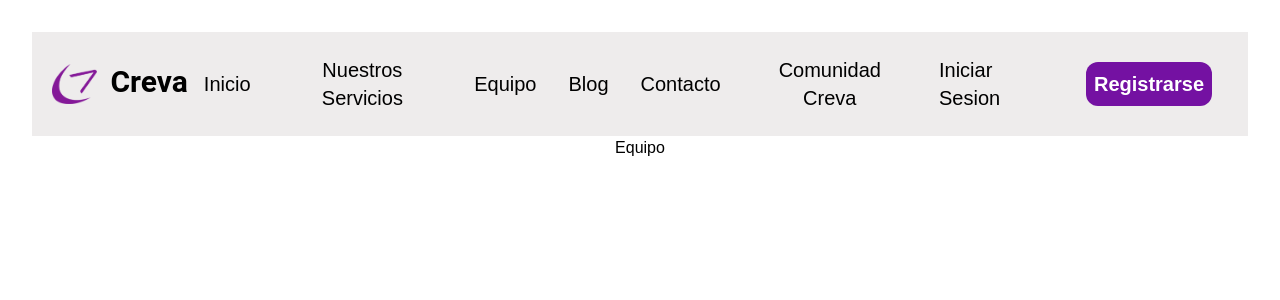
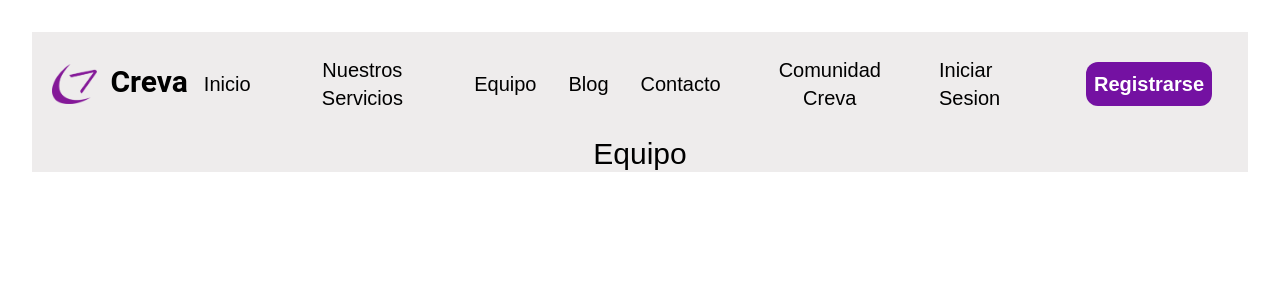
Before and after one commit to CrevaGroup/client, a React (Vite) app: page /team in a window 1280 px wide. Shown: the top 300 px of the page. Built offline with nearby package versions, Linux system fonts and the light colour scheme.

Commit message:
TeamView

```diff
--- a/src/views/Team.jsx
+++ b/src/views/Team.jsx
@@ -1,7 +1,9 @@
 function Team(){
     return(
-        <div>
+        <div className="bg-custom-gray">
+            <div className="text-3xl flex justify-center">
             <h1>Equipo</h1>
+            </div>
         </div>
     )
 }
```
